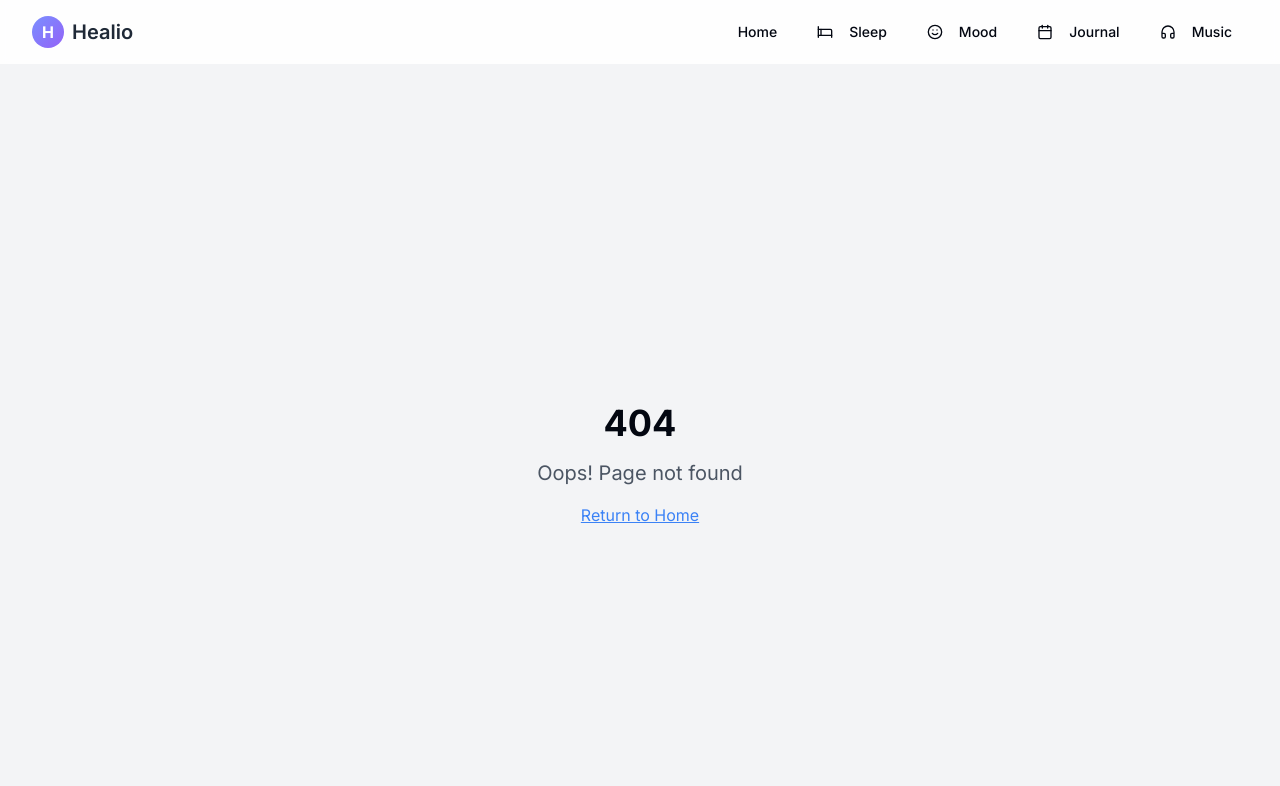
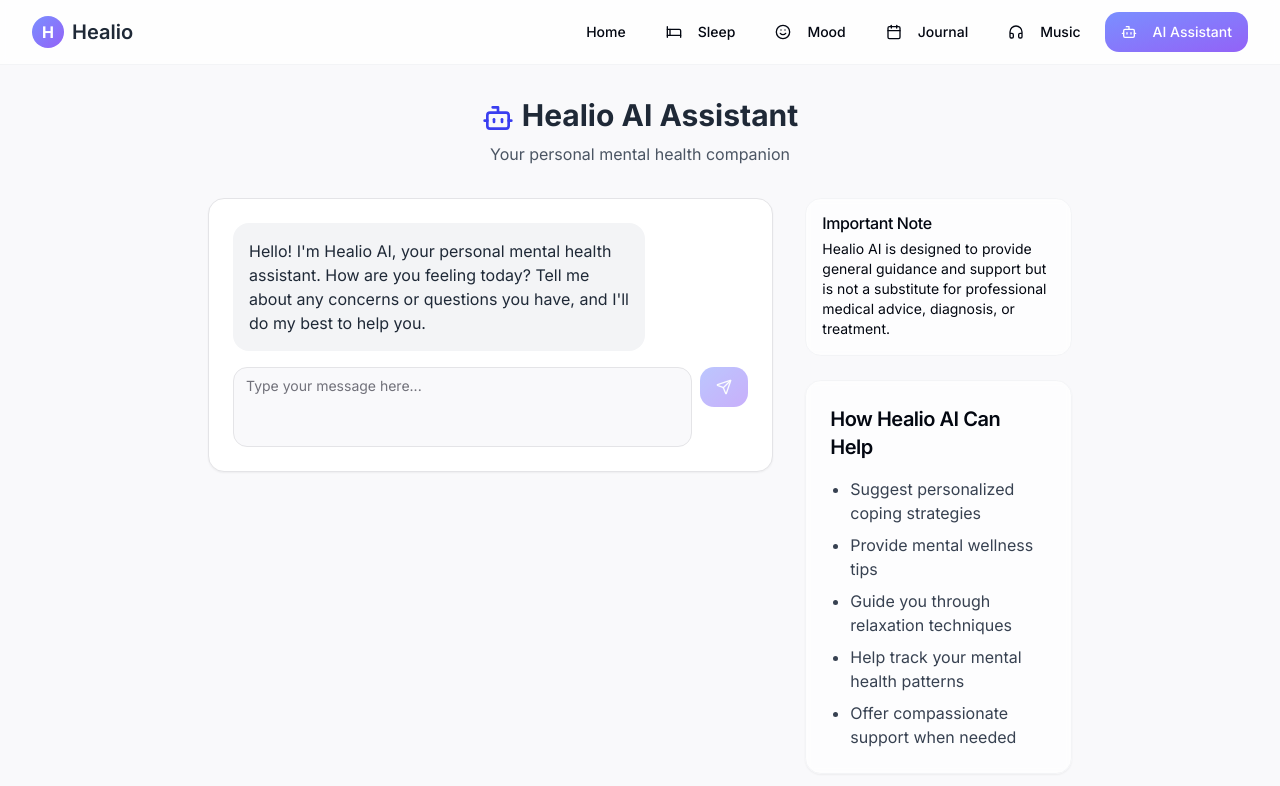
Before and after one commit to KaushalReddy/healio-mood-melody-mate, a React (Vite) app: page /ai-assistant in a window 1280 px wide. Before the commit this address had no page. Shown: the top 786 px of the page. Built offline with nearby package versions, Linux system fonts and the light colour scheme.

Commit message:
Add AI features for medical advice and care
Implement AI suggestions for precautions and personalized care.

```diff
--- a/src/App.tsx
+++ b/src/App.tsx
@@ -9,6 +9,7 @@ import SleepPage from "./pages/SleepPage";
 import MoodPage from "./pages/MoodPage";
 import JournalPage from "./pages/JournalPage";
 import MusicPage from "./pages/MusicPage";
+import AiAssistantPage from "./pages/AiAssistantPage";
 import NotFound from "./pages/NotFound";
 import NavBar from "./components/NavBar";
 
@@ -28,6 +29,7 @@ const App = () => (
             <Route path="/mood" element={<MoodPage />} />
             <Route path="/journal" element={<JournalPage />} />
             <Route path="/music" element={<MusicPage />} />
+            <Route path="/ai-assistant" element={<AiAssistantPage />} />
             <Route path="*" element={<NotFound />} />
           </Routes>
         </main>
--- a/src/components/NavBar.tsx
+++ b/src/components/NavBar.tsx
@@ -1,7 +1,7 @@
 
 import { useState } from 'react';
 import { Link, useLocation } from 'react-router-dom';
-import { Calendar, Headphones, Bed, Smile, MenuIcon, X } from 'lucide-react';
+import { Calendar, Headphones, Bed, Smile, MenuIcon, X, Bot } from 'lucide-react';
 import { Button } from './ui/button';
 
 const NavBar = () => {
@@ -14,6 +14,7 @@ const NavBar = () => {
     { name: 'Mood', path: '/mood', icon: <Smile className="w-4 h-4 mr-2" /> },
     { name: 'Journal', path: '/journal', icon: <Calendar className="w-4 h-4 mr-2" /> },
     { name: 'Music', path: '/music', icon: <Headphones className="w-4 h-4 mr-2" /> },
+    { name: 'AI Assistant', path: '/ai-assistant', icon: <Bot className="w-4 h-4 mr-2" /> },
   ];
 
   const isActive = (path: string) => location.pathname === path;
--- /dev/null
+++ b/src/pages/AiAssistantPage.tsx
@@ -0,0 +1,167 @@
+
+import { useState } from 'react';
+import { Bot, Send } from 'lucide-react';
+import { Card, CardContent, CardHeader, CardTitle } from '@/components/ui/card';
+import { Button } from '@/components/ui/button';
+import { Textarea } from '@/components/ui/textarea';
+import { Alert, AlertTitle, AlertDescription } from '@/components/ui/alert';
+import { toast } from 'sonner';
+
+interface Message {
+  role: 'user' | 'assistant';
+  content: string;
+}
+
+const AiAssistantPage = () => {
+  const [messages, setMessages] = useState<Message[]>([
+    {
+      role: 'assistant',
+      content: 'Hello! I\'m Healio AI, your personal mental health assistant. How are you feeling today? Tell me about any concerns or questions you have, and I\'ll do my best to help you.'
+    }
+  ]);
+  const [input, setInput] = useState('');
+  const [isLoading, setIsLoading] = useState(false);
+
+  const handleSubmit = async (e: React.FormEvent) => {
+    e.preventDefault();
+    if (!input.trim()) return;
+
+    // Add user message
+    const userMessage: Message = { role: 'user', content: input };
+    setMessages(prev => [...prev, userMessage]);
+    setInput('');
+    setIsLoading(true);
+
+    // Simulate AI response
+    setTimeout(() => {
+      let response: Message;
+
+      if (input.toLowerCase().includes('anxiety') || input.toLowerCase().includes('anxious')) {
+        response = {
+          role: 'assistant',
+          content: 'I notice you mentioned feeling anxious. Anxiety is common and there are several things that might help. Try deep breathing exercises (breathe in for 4 seconds, hold for 7, exhale for 8), limit caffeine intake, maintain regular physical activity, and ensure you\'re getting enough sleep. If your anxiety is persistent, consider speaking with a mental health professional who can provide personalized guidance.'
+        };
+      } else if (input.toLowerCase().includes('sleep') || input.toLowerCase().includes('insomnia')) {
+        response = {
+          role: 'assistant',
+          content: 'Sleep issues can significantly impact mental health. I recommend establishing a regular sleep schedule, creating a restful environment (dark, quiet, cool), avoiding screens before bed, limiting caffeine and alcohol, and trying relaxation techniques like progressive muscle relaxation. Our sleep tracking feature can help you monitor your patterns over time.'
+        };
+      } else if (input.toLowerCase().includes('depress')) {
+        response = {
+          role: 'assistant',
+          content: 'I\'m sorry to hear you\'re feeling down. Depression affects many people, and it\'s important to be kind to yourself. Some strategies that might help include regular physical activity, maintaining social connections, practicing mindfulness, setting small achievable goals, and following a regular schedule. Please remember that you deserve professional support - consider reaching out to a mental health professional or crisis helpline if you\'re struggling.'
+        };
+      } else if (input.toLowerCase().includes('stress')) {
+        response = {
+          role: 'assistant',
+          content: 'Managing stress is essential for mental wellbeing. Try identifying your stress triggers and practicing regular self-care activities like exercise, meditation, or hobbies you enjoy. Time management techniques, setting boundaries, and connecting with supportive people can also help reduce stress levels. Our journal feature can be a great way to process stressful thoughts.'
+        };
+      } else {
+        response = {
+          role: 'assistant',
+          content: 'Thank you for sharing that with me. Remember that taking care of your mental health is just as important as physical health. Would you like to explore some coping strategies or relaxation techniques that might help? You can also use our mood tracking and journaling features to monitor your wellbeing over time.'
+        };
+      }
+
+      setMessages(prev => [...prev, response]);
+      setIsLoading(false);
+      toast.success('Healio AI responded to your message');
+    }, 1500);
+  };
+
+  return (
+    <div className="container max-w-4xl mx-auto py-8 px-4">
+      <div className="text-center mb-8 animate-fadeIn">
+        <h1 className="text-3xl font-bold mb-2 text-gray-800">
+          <span className="inline-block mr-2">
+            <Bot className="inline-block h-8 w-8 text-healio-600" />
+          </span>
+          Healio AI Assistant
+        </h1>
+        <p className="text-gray-600">Your personal mental health companion</p>
+      </div>
+
+      <div className="grid grid-cols-1 md:grid-cols-3 gap-8">
+        <div className="col-span-2 animate-fadeIn">
+          <Card className="mb-4">
+            <CardContent className="p-6">
+              <div className="space-y-4 max-h-[500px] overflow-y-auto mb-4">
+                {messages.map((message, index) => (
+                  <div
+                    key={index}
+                    className={`flex ${message.role === 'user' ? 'justify-end' : 'justify-start'}`}
+                  >
+                    <div
+                      className={`max-w-[80%] rounded-lg p-4 ${
+                        message.role === 'user'
+                          ? 'bg-healio-600 text-white'
+                          : 'bg-gray-100 text-gray-800'
+                      }`}
+                    >
+                      {message.content}
+                    </div>
+                  </div>
+                ))}
+                {isLoading && (
+                  <div className="flex justify-start">
+                    <div className="max-w-[80%] rounded-lg p-4 bg-gray-100">
+                      <div className="flex space-x-2">
+                        <div className="w-2 h-2 rounded-full bg-gray-400 animate-bounce" style={{ animationDelay: '0ms' }}></div>
+                        <div className="w-2 h-2 rounded-full bg-gray-400 animate-bounce" style={{ animationDelay: '300ms' }}></div>
+                        <div className="w-2 h-2 rounded-full bg-gray-400 animate-bounce" style={{ animationDelay: '600ms' }}></div>
+                      </div>
+                    </div>
+                  </div>
+                )}
+              </div>
+
+              <form onSubmit={handleSubmit} className="flex gap-2">
+                <Textarea
+                  value={input}
+                  onChange={(e) => setInput(e.target.value)}
+                  placeholder="Type your message here..."
+                  className="flex-grow resize-none"
+                  disabled={isLoading}
+                />
+                <Button
+                  type="submit"
+                  disabled={isLoading || !input.trim()}
+                  className="healio-gradient"
+                >
+                  <Send className="h-4 w-4" />
+                  <span className="sr-only">Send</span>
+                </Button>
+              </form>
+            </CardContent>
+          </Card>
+        </div>
+
+        <div className="space-y-6">
+          <Alert className="healio-card animate-fadeIn delay-100">
+            <AlertTitle className="mb-2">Important Note</AlertTitle>
+            <AlertDescription>
+              Healio AI is designed to provide general guidance and support but is not a substitute for professional medical advice, diagnosis, or treatment.
+            </AlertDescription>
+          </Alert>
+
+          <Card className="p-6 healio-card animate-fadeIn delay-200">
+            <CardHeader className="p-0 pb-4">
+              <CardTitle className="text-xl">How Healio AI Can Help</CardTitle>
+            </CardHeader>
+            <CardContent className="p-0">
+              <ul className="list-disc pl-5 space-y-2 text-gray-700">
+                <li>Suggest personalized coping strategies</li>
+                <li>Provide mental wellness tips</li>
+                <li>Guide you through relaxation techniques</li>
+                <li>Help track your mental health patterns</li>
+                <li>Offer compassionate support when needed</li>
+              </ul>
+            </CardContent>
+          </Card>
+        </div>
+      </div>
+    </div>
+  );
+};
+
+export default AiAssistantPage;
--- a/src/pages/Index.tsx
+++ b/src/pages/Index.tsx
@@ -1,7 +1,6 @@
-
 import { Button } from "@/components/ui/button";
 import FeatureCard from "@/components/FeatureCard";
-import { Bed, Calendar, Headphones, Smile } from "lucide-react";
+import { Bed, Calendar, Headphones, Smile, Bot } from "lucide-react";
 import { Link } from "react-router-dom";
 
 const Index = () => {
@@ -17,14 +16,14 @@ const Index = () => {
               </h1>
               <p className="text-xl text-gray-600 mb-8">
                 Healio helps you track your mood, journal your thoughts, monitor your sleep,
-                and find peace through music – all in one place.
+                find peace through music, and get personalized AI support – all in one place.
               </p>
               <div className="flex flex-wrap gap-4">
                 <Button className="healio-gradient text-lg px-8 py-6">
                   <Link to="/mood">Track Your Mood</Link>
                 </Button>
                 <Button variant="outline" className="text-lg px-6 py-6">
-                  <Link to="/journal">Write in Journal</Link>
+                  <Link to="/ai-assistant">Talk to Healio AI</Link>
                 </Button>
               </div>
             </div>
@@ -47,7 +46,7 @@ const Index = () => {
           <h2 className="text-3xl font-bold text-center mb-12 text-gray-800 animate-fadeIn">
             Features to Support Your Mental Health
           </h2>
-          <div className="grid grid-cols-1 md:grid-cols-2 lg:grid-cols-4 gap-8">
+          <div className="grid grid-cols-1 md:grid-cols-2 lg:grid-cols-5 gap-8">
             <div className="animate-fadeIn" style={{ animationDelay: "0.1s" }}>
               <FeatureCard
                 title="Sleep Tracker"
@@ -78,6 +77,14 @@ const Index = () => {
                 description="Listen to soothing sounds to calm your mind and reduce stress."
                 icon={<Headphones className="w-6 h-6 text-white" />}
                 to="/music"
+              />
+            </div>
+            <div className="animate-fadeIn" style={{ animationDelay: "0.5s" }}>
+              <FeatureCard
+                title="AI Assistant"
+                description="Get personalized support and health recommendations from Healio AI."
+                icon={<Bot className="w-6 h-6 text-white" />}
+                to="/ai-assistant"
               />
             </div>
           </div>
```
